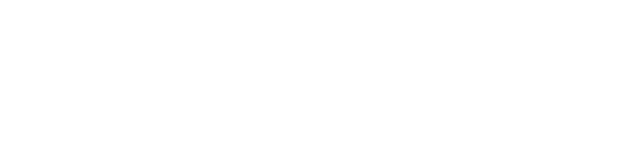
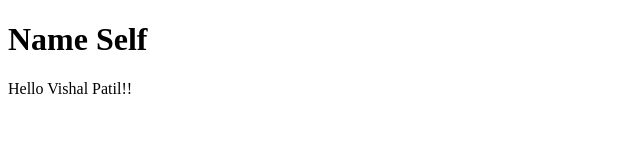
Before and after one commit to osofficial780/Project-2, a plain HTML site: page index.html in a window 1280 px wide. Shown: the whole page, without its empty margins (0-640 px from the left). Drawn offline with Linux system fonts and the light colour scheme.

Commit message:
Changed Html

```diff
--- a/index.html
+++ b/index.html
@@ -6,6 +6,7 @@
     <title>SampleCode</title>
 </head>
 <body>
-
+    <h1>Name Self</h1>
+    <p>Hello Vishal Patil!!</p>
 </body>
 </html>
```
